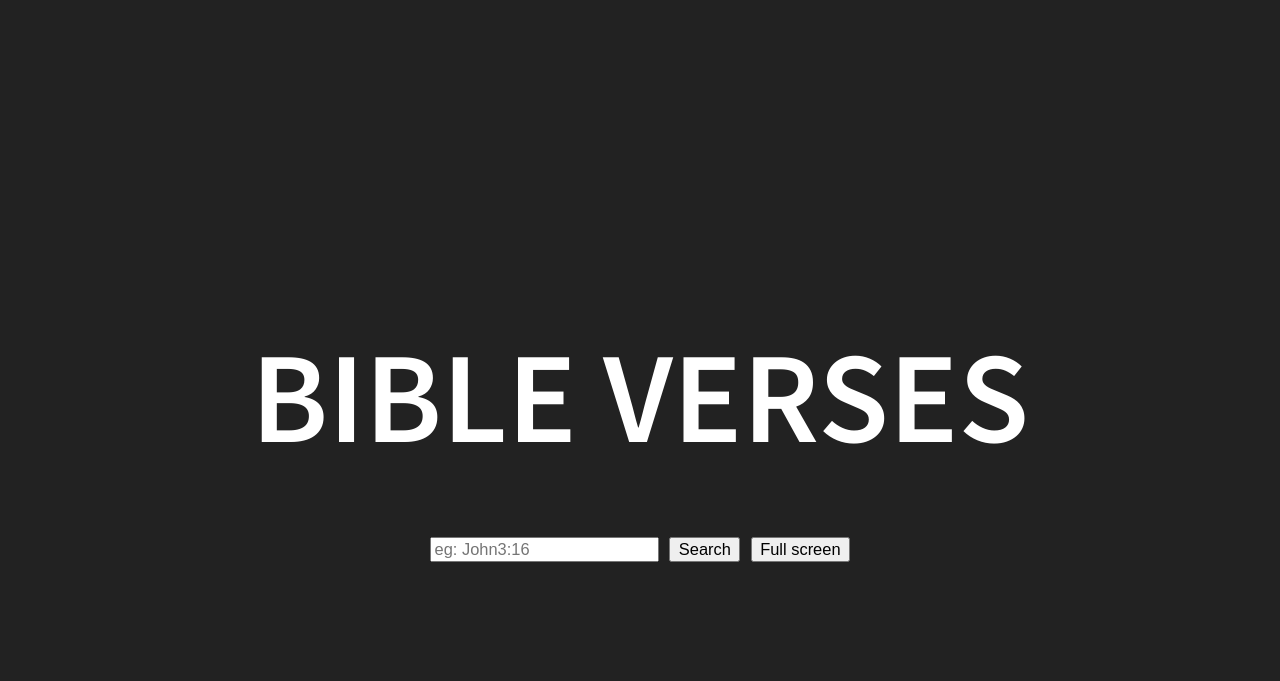
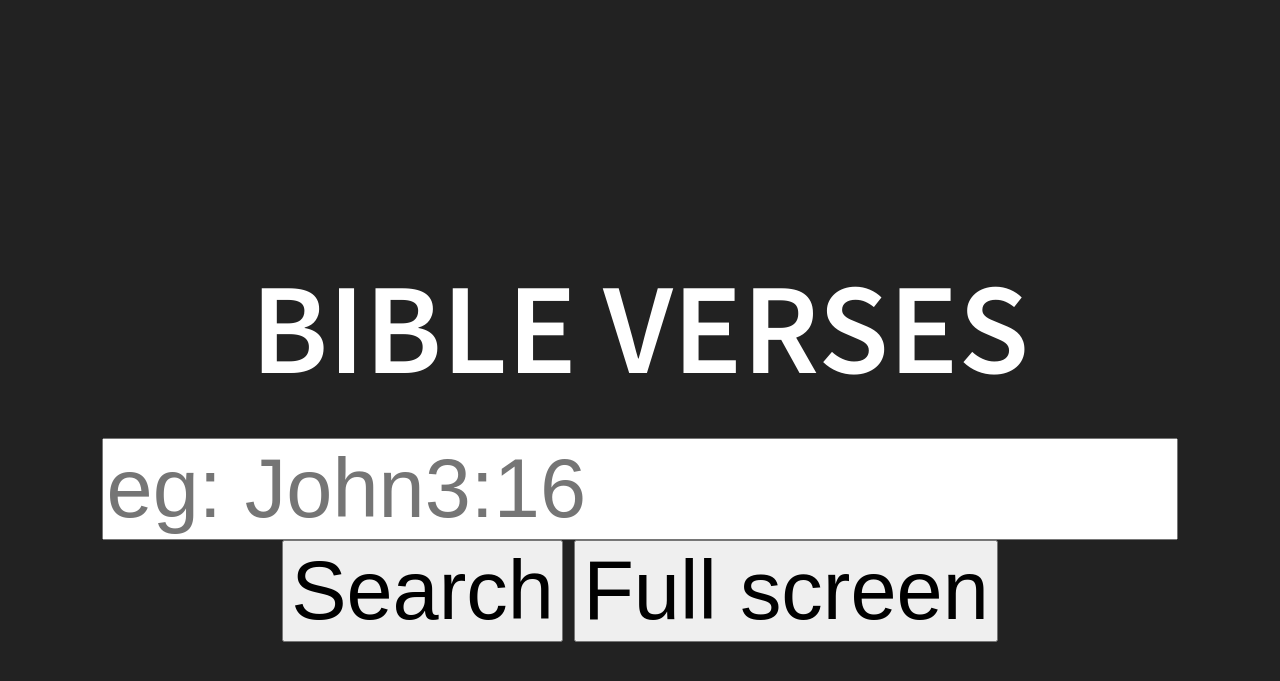
Before and after one commit to ryneli/ryneli.github.io, a Jekyll site: the page bible/slides.html, which Jekyll copies as it is, in a window 1280 px wide. Shown: the top 681 px of the page. Built offline with Jekyll 4.4.1, drawn with Linux system fonts in a browser that asks for light colours.

Commit message:
Update search bar font size

```diff
--- a/bible/slides.html
+++ b/bible/slides.html
@@ -23,9 +23,9 @@
             <section id="blank">
                 <h1>Bible verses</h1>
                 <div>
-                    <input type="text" id="search-text" placeholder="eg: John3:16"/>
-                    <button onclick="start()">Search</button>
-                    <button onclick="openFullscreen()">Full screen</button>
+                    <input type="text" id="search-text" style="font-size:1.6em;" placeholder="eg: John3:16"/>
+                    <button onclick="start()" style="font-size:1.6em;">Search</button>
+                    <button onclick="openFullscreen()" style="font-size:1.6em;">Full screen</button>
                 </div>
             </section>
         </div>
```
